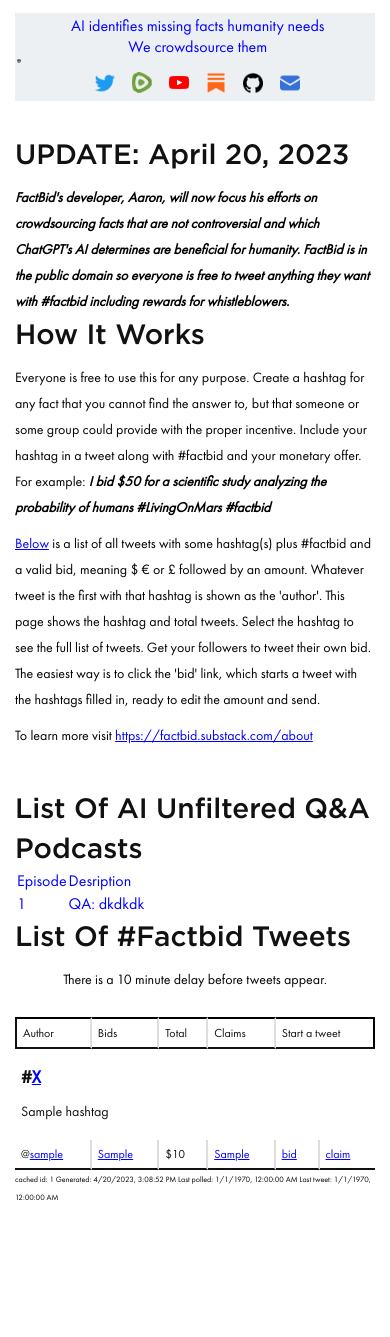
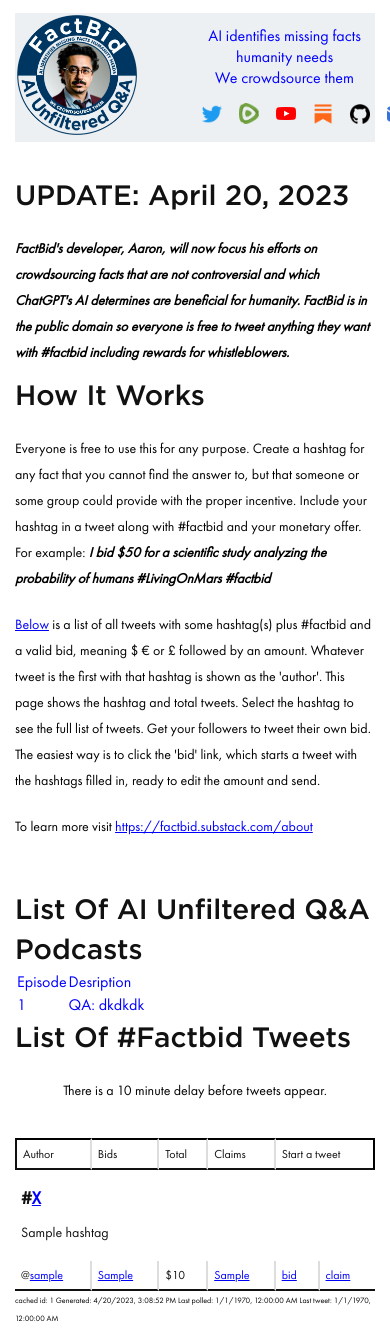
Before and after one commit to aaronfactbid/factbid2, a PHP site: page / in a window 390 px wide; the page is wider, and only the part inside the window is pictured. Before the commit the page ends 1200 px from the top of that part, so only its background shows below. Run offline with PHP 8.4, Linux system fonts and the light colour scheme; tables that the repository leaves empty or names only in its code hold one stand-in row (values such as "Sample post"); data that the repository does not hold is empty.

Commit message:
tweaks to the formating

```diff
--- a/css/style.css
+++ b/css/style.css
@@ -337,6 +337,6 @@ p.footer-text {
     font-size: 14px;
     line-height: 26px;
     font-family: FuturaPT-Book;
-    margin-top: 10px;
+    margin-bottom: 10px;
 }
 }
--- a/header.php
+++ b/header.php
@@ -14,7 +14,7 @@ $site_url =  "https://".$_SERVER['SERVER_NAME'];
 		$url = "https://twitter.com/intent/tweet?";
 
 		if( $template == NULL ) {
-			$template = "I bid $20 #" . $hashtag . ". #factbid. Track bids and add your own at https://factbid.org/" . $hashtag;
+			$template = "I bid $20 for #" . $hashtag . ". #factbid. Track bids and add your own at https://factbid.org/" . $hashtag;
 		}
 
 		$url .= "text=" . urlencode($template);
@@ -58,7 +58,7 @@ $site_url =  "https://".$_SERVER['SERVER_NAME'];
 			<nav class="header-logos">
 				<table style="background-color:#ecf0f3; width:100%; table-layout:fixed;">
 					<tr>
-						<td style="width:1%;">
+						<td style="width:auto;">
 							<div class="fect_logo">
 								<a href="<?php echo $site_url ; ?>"><img src="<?php echo $site_url ; ?>/images/logo-round-medium.png"></a>
 							</div>
@@ -68,6 +68,7 @@ $site_url =  "https://".$_SERVER['SERVER_NAME'];
 								AI identifies missing facts humanity needs<br>
 								We crowdsource them
 							</div>
+							<br>
 							<div class="wrapper_logo" style="display:inline-block; margin-top:10px;">
 								<ul style="padding:0; list-style:none; display:inline-flex; justify-content:center; align-items:center; margin:0;">
 									<li><a href="https://twitter.com/factbid"><img src="<?php echo $site_url ; ?>/images/Twitter.png"></a></li>
```
